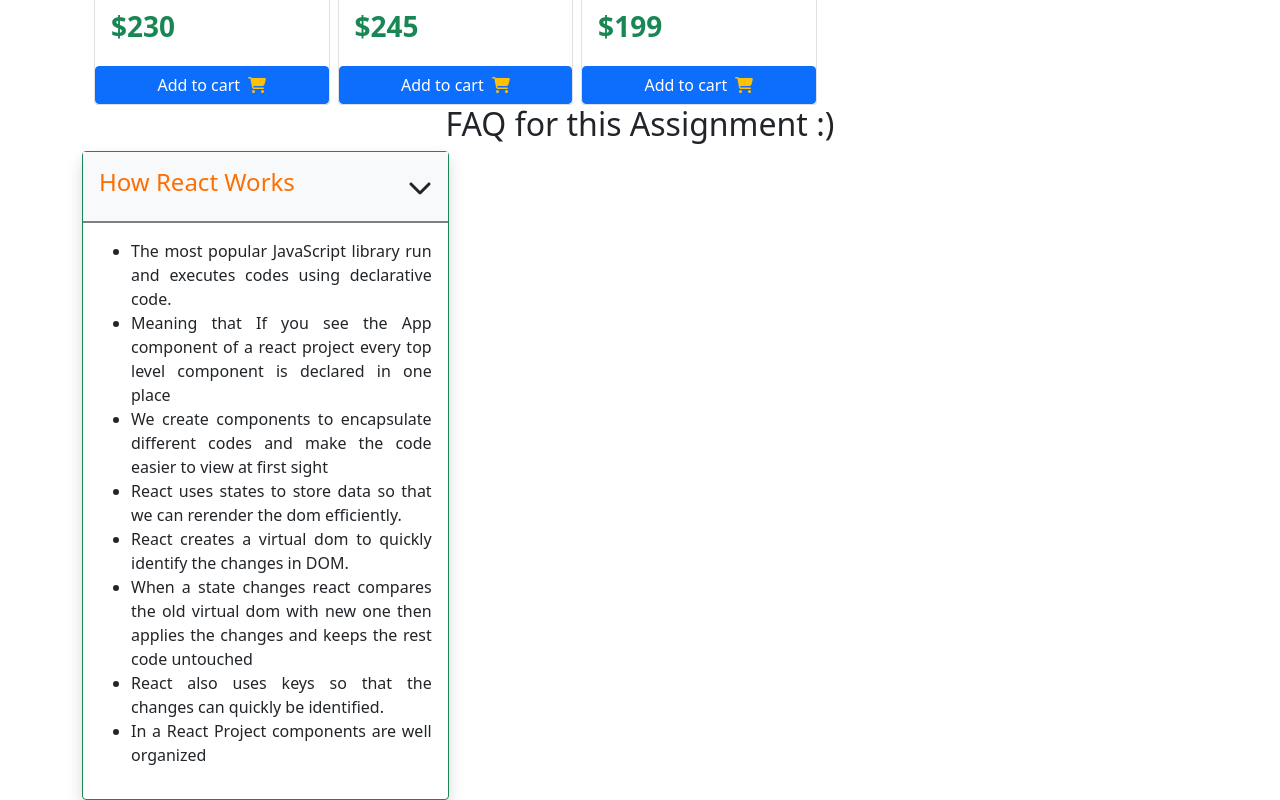
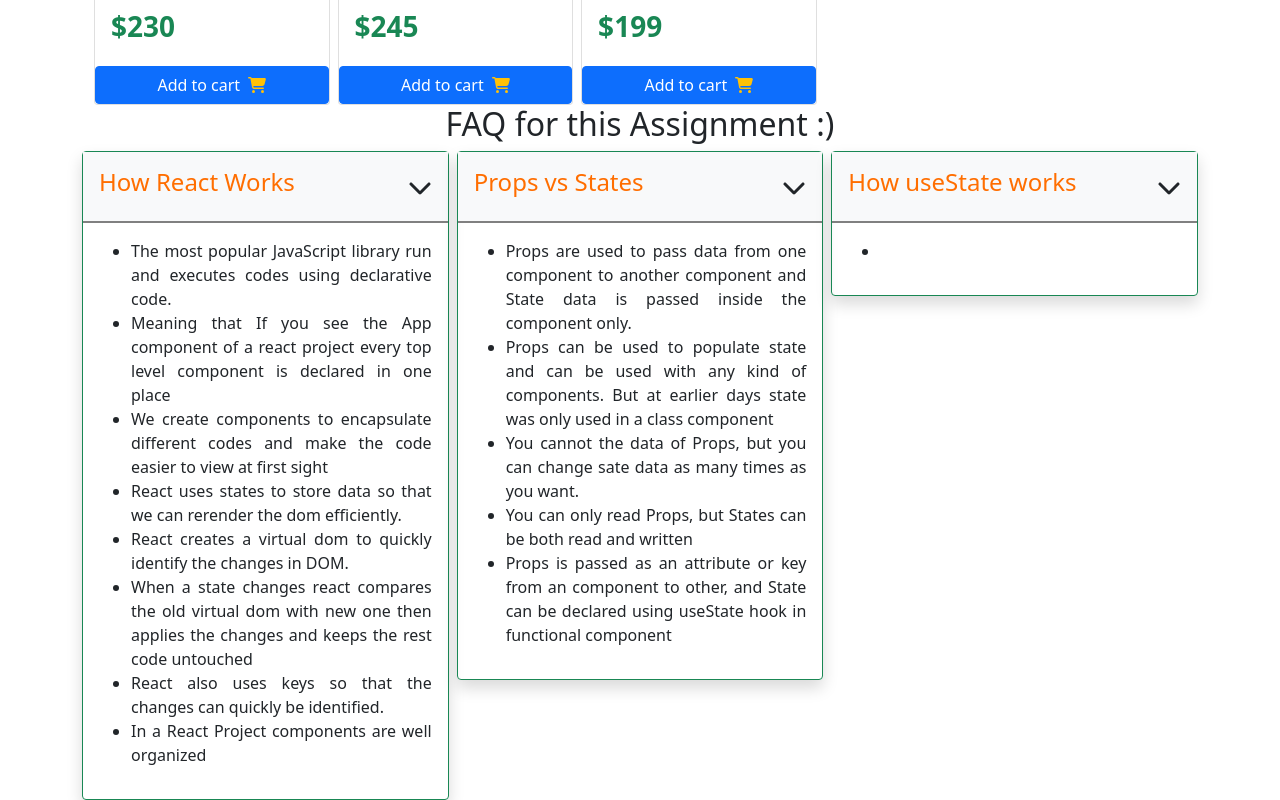
Before and after one commit to learnertariq/messy-chooser, a React (Create React App) app: page / in a window 1280 px wide. Shown: the part 1042-1842 px from the top of the page. Built offline with nearby package versions, Linux system fonts and the light colour scheme.

Commit message:
second question answered

```diff
--- a/src/components/QnA.jsx
+++ b/src/components/QnA.jsx
@@ -14,6 +14,20 @@
       "In a React Project components are well organized",
     ],
   },
+  {
+    q: "Props vs States",
+    a: [
+      "Props are used to pass data from one component to another component and State data is passed inside the component only.",
+      "Props can be used to populate state and can be used with any kind of components. But at earlier days state was only used in a class component",
+      "You cannot the data of Props, but you can change sate data as many times as you want.",
+      "You can only read Props, but States can be both read and written",
+      "Props is passed as an attribute or key from an component to other, and State can be declared using useState hook in functional component",
+    ],
+  },
+  {
+    q: "How useState works",
+    a: [""],
+  },
 ];
 
 const QnA = () => {
@@ -21,10 +35,9 @@
     <section className="container">
       <h2 className="text-center">FAQ for this Assignment :)</h2>
       <div className="qna-container row row-cols-1 row-cols-md-2 row-cols-lg-3 g-2">
+        {qnaData.map((item) => (
           <div className="col">
             <article className="qna border border-success rounded shadow">
-            {qnaData.map((item) => (
-              <>
               <div
                 style={styles.qContainer}
                 className="q-container d-flex align-items-center justify-content-between bg-light p-3"
@@ -41,10 +54,9 @@
                   ))}
                 </ul>
               </div>
-              </>
-            ))}
             </article>
           </div>
+        ))}
       </div>
     </section>
   );
```
Lines whose indentation alone changed are shown as unchanged.
